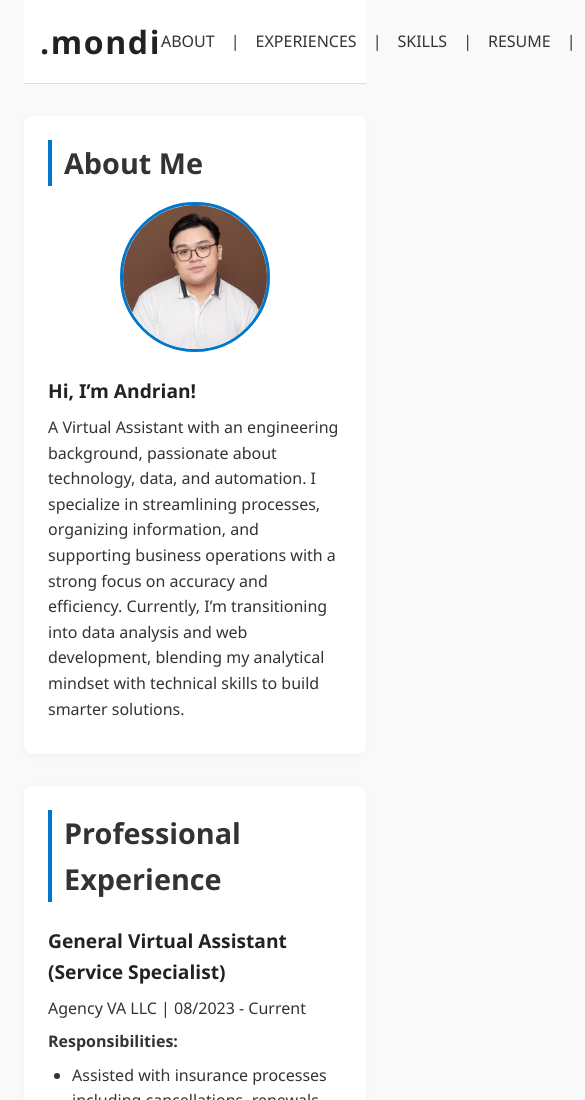
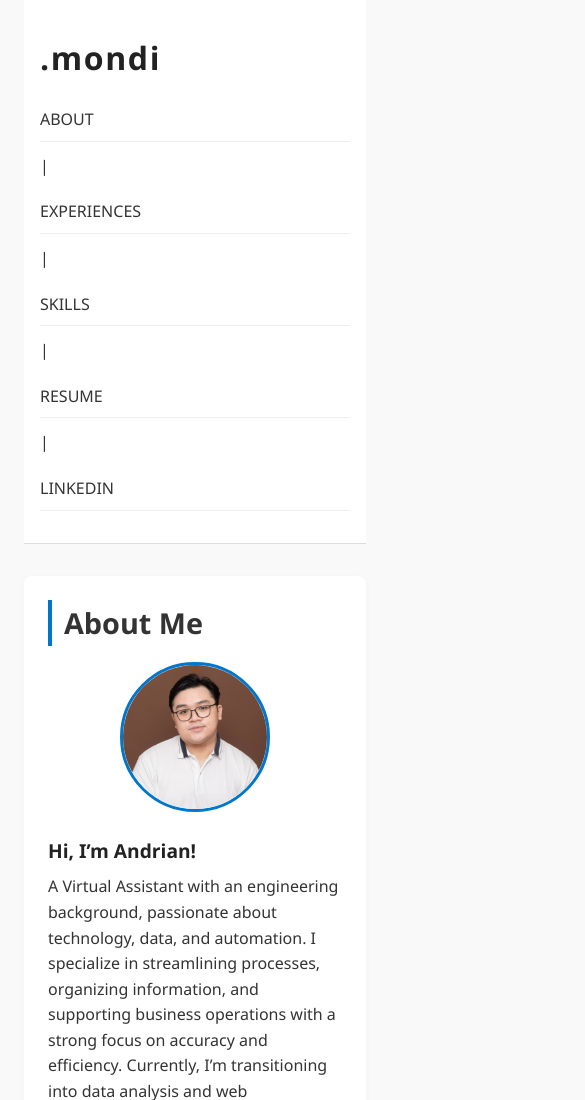
Before and after one commit to Eigenlichts/Sample-CV-Portfolio, a plain HTML site: page index.html in a window 390 px wide. Shown: the top 1100 px of the page, 585 px wide, since content can reach past the window. Drawn offline with Linux system fonts and the light colour scheme.

Commit message:
new css codes

```diff
--- a/styles.css
+++ b/styles.css
@@ -106,3 +106,27 @@ footer {
     color: #777;
     border-top: 1px solid #ddd;
 }
+
+@media (max-width: 768px) {
+  .header-container {
+    flex-direction: column;
+    align-items: flex-start;
+    padding: 1rem;
+  }
+
+  .logo {
+    margin-bottom: 1rem;
+  }
+
+  .nav-links {
+    flex-direction: column;
+    width: 100%;
+    gap: 0.75rem;
+  }
+
+  .nav-links a {
+    padding: 0.5rem 0;
+    border-bottom: 1px solid #eee;
+    width: 100%;
+  }
+}
```
